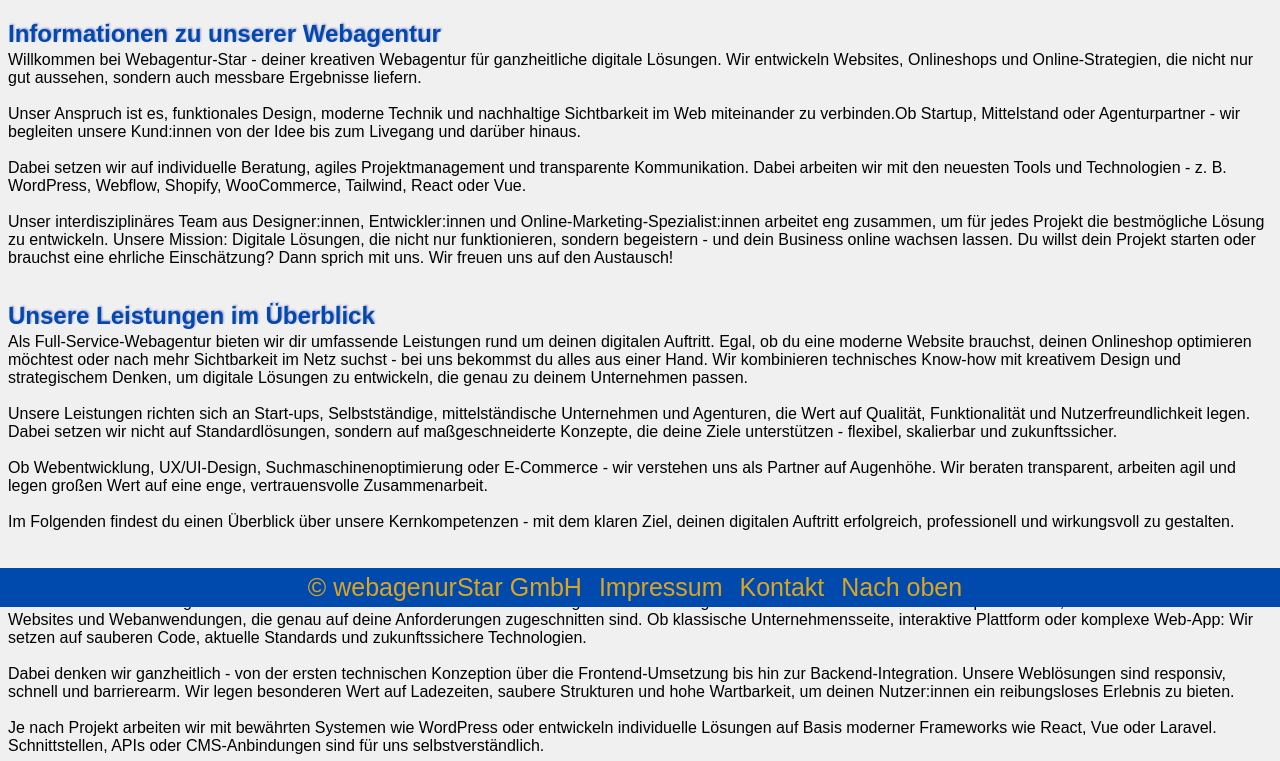
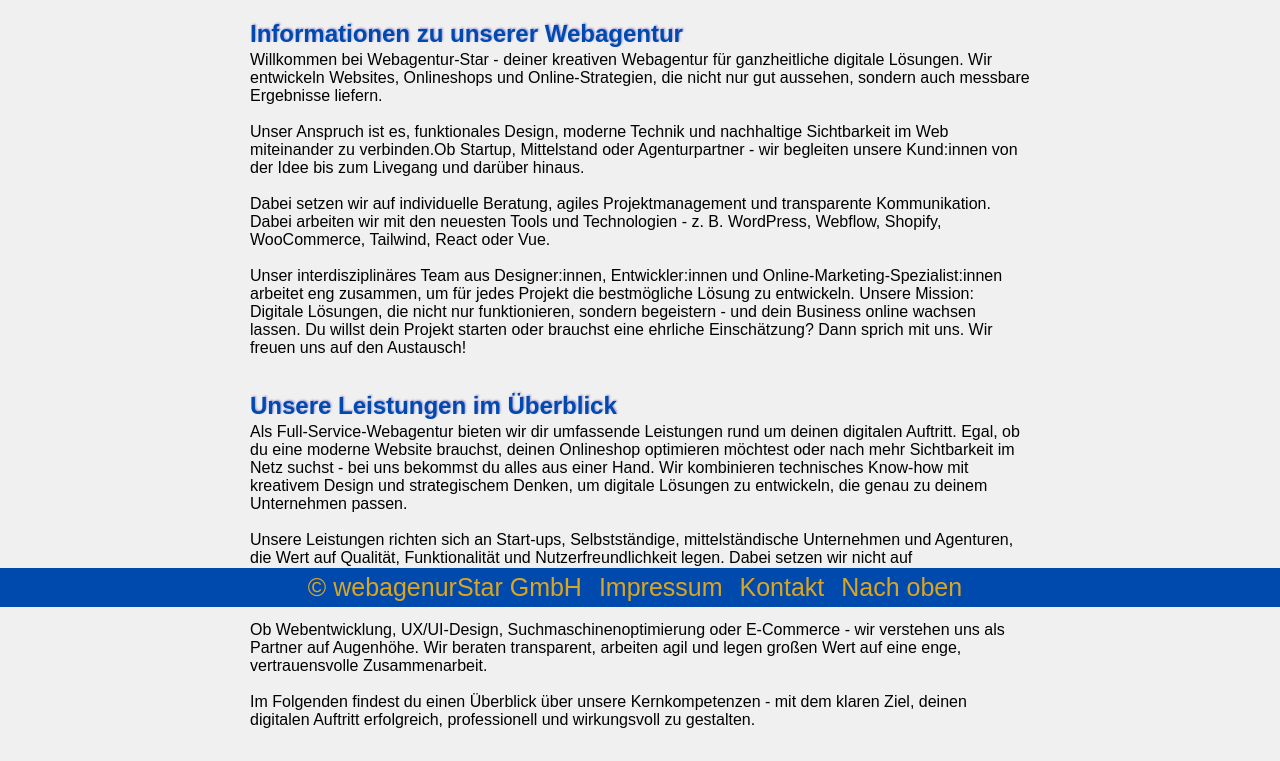
Before and after one commit to SandraGrave/WebseiteFiktiv, a plain HTML site: page index.html in a window 1280 px wide. Shown: the part 193-954 px from the top of the page. Drawn offline with Linux system fonts and the light colour scheme.

Commit message:
34/BodyRand

```diff
--- a/style.css
+++ b/style.css
@@ -88,8 +88,7 @@ a:hover {
 }
 
 body {
-    margin-top: 120px;
-    margin-bottom: 60px;
+    margin: 120px 250px 60px;
     font-family: Arial, sans-serif;
     background-color: rgb(240, 240, 240);
 }
```
